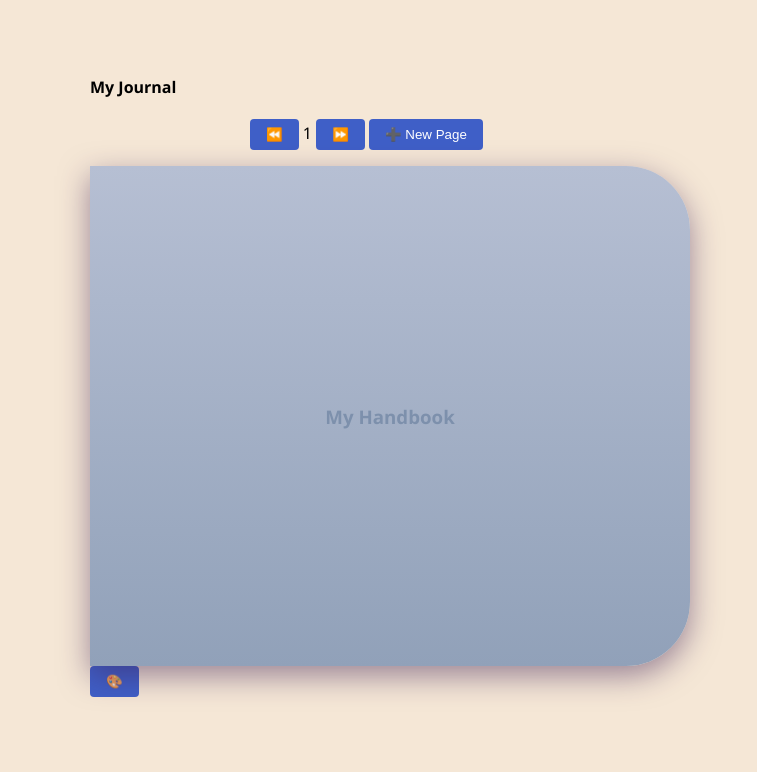
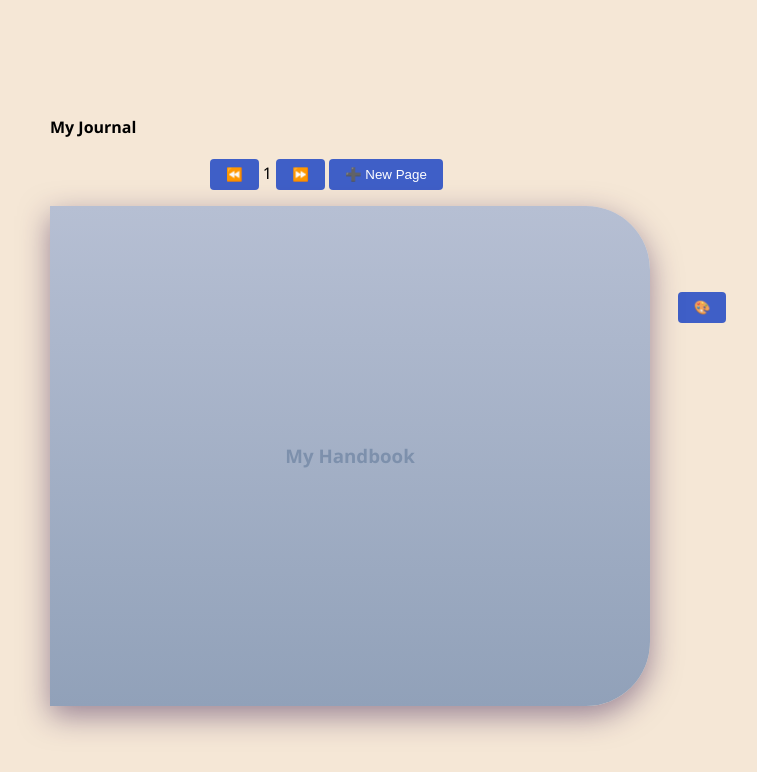
Before and after one commit to AmoraOD/virtual-journaling, a website with bundled scripts: page src/public/index.html in a window 1280 px wide. Shown: the whole page, without its empty margins (250-1007 px from the left). Built offline with nearby package versions, Linux system fonts and the light colour scheme.

Commit message:
more style changes

```diff
--- a/src/assets/styles.css
+++ b/src/assets/styles.css
@@ -5,7 +5,6 @@
 
 
 /* PRINCIPALS */
-/* .principal-bg{ background-color: #5c2b1c; } */
 .principal-bg{
     background-color: #f5e7d6;
     font-family: 'Segoe UI', Tahoma, Geneva, Verdana, sans-serif;
@@ -16,10 +15,29 @@
     margin: 0;
 }
 
+.journal-wrapper{
+    display: flex;
+    align-items: center;
+    gap: 1.5rem;
+}
+
 .container-journal{
     width: 600px; height: 500px;
     perspective: 1000px;
     position: relative;
+}
+
+.config-journal{
+    display: flex;
+    flex-direction: column;
+    align-items: center;
+    gap: 0.5rem;
+}
+
+.page-navigation{
+    display: flex;
+    gap: 0.5rem;
+    margin: 1rem;
 }
 
 /* BUTTONS */
@@ -34,14 +52,9 @@
 
 #back-to-cover:hover { background: #2c4db9; }
 
-.page-navigation{
-    display: flex;
-    gap: 0.5rem;
-    margin: 1rem;
-}
-
 .color-options {
     display: flex;
+    flex-direction: column;
     gap: 0.5rem;
     padding: 0.5rem;
     margin-left: 0.5rem;
--- a/src/public/index.html
+++ b/src/public/index.html
@@ -21,6 +21,7 @@
             </div>
         </section>
 
+        <div class="journal-wrapper">
             <section class="container-journal">
                 <div id="journal-cover" class="round-right-side">
                     <div id="journal-cover-content">
@@ -38,6 +39,7 @@
                 <button id="change-color" class="btn">🎨</button>
                 <div id="color-options" class="color-options hidden"></div>
             </section>
+        </div>
     </main>
 
     <link rel="stylesheet" href="/src/assets/styles.css">
```
Lines whose indentation alone changed are shown as unchanged.
